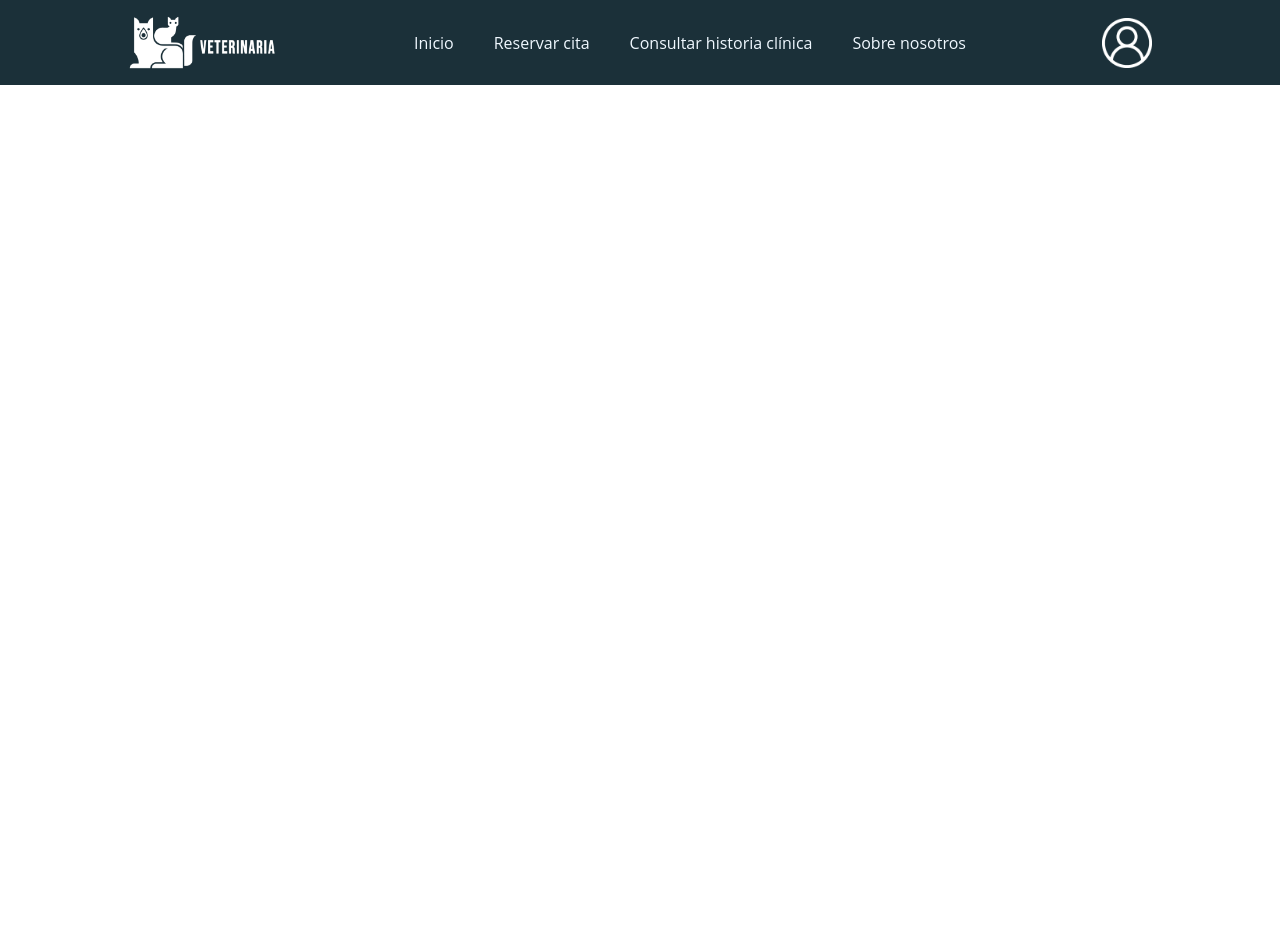
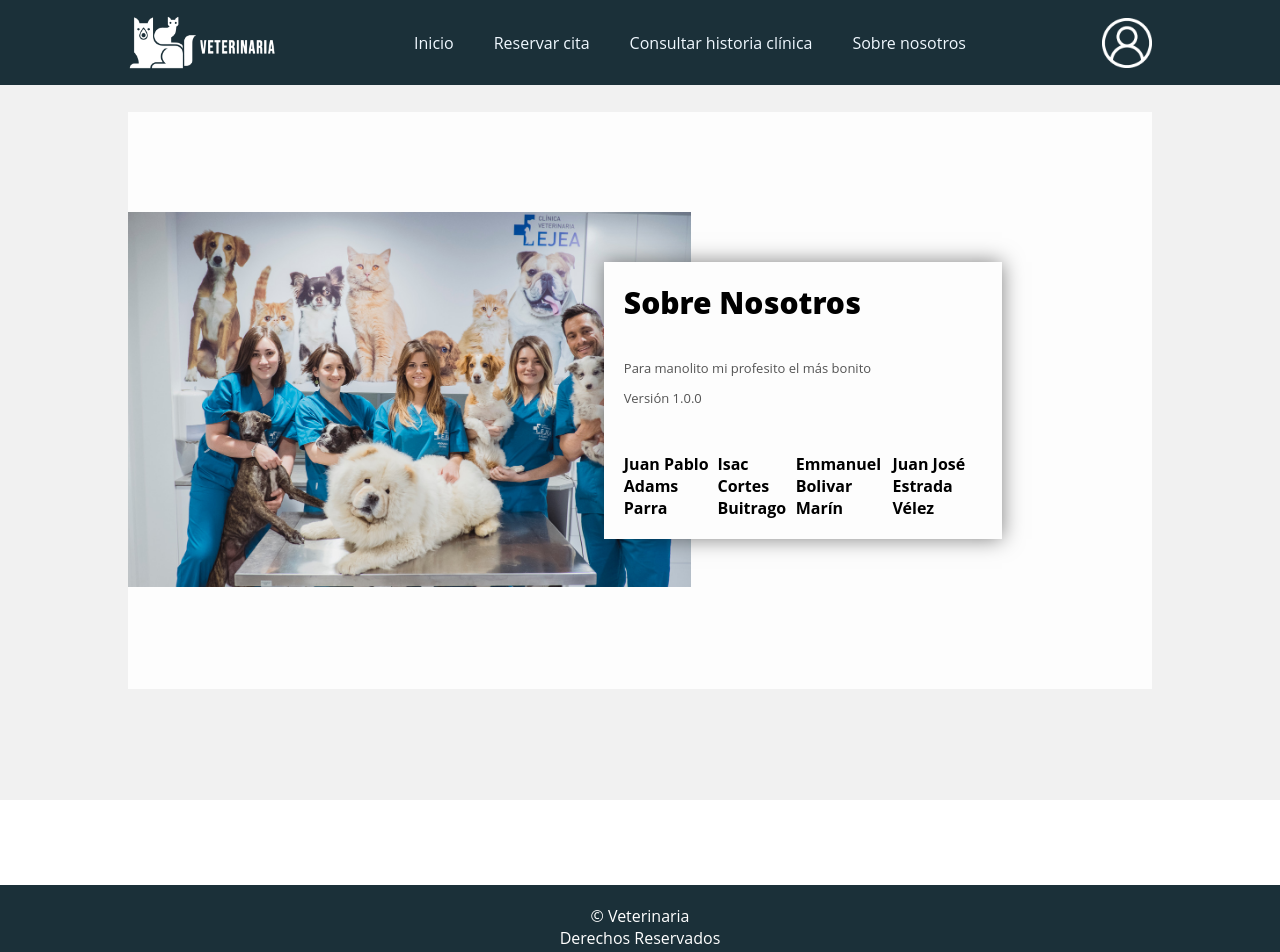
Before and after one commit to Juajsia/Proyecto_Final_Veterinaria, an Angular app in the folder veterinariaFrontend/: page /about in a window 1280 px wide. Shown: the top 952 px of the page. Before the commit the page ends 800 px from the top, so only its background shows below. Built offline with nearby package versions, Linux system fonts and the light colour scheme.

Commit message:
Angular Home y About us page entrega 1

```diff
--- /dev/null
+++ b/veterinariaFrontend/src/app/components/footer/footer.component.css
@@ -0,0 +1,15 @@
+footer {
+    position: relative;
+    top: 85px;
+    bottom: 0;
+    background-color: #1b3039;
+    color: #fff;
+    padding: 20px;
+    margin-top: auto;
+    display: flex;
+    flex-direction: column;
+    justify-content: center;
+    align-items: center;
+    text-align: center;
+
+}
--- /dev/null
+++ b/veterinariaFrontend/src/app/components/footer/footer.component.html
@@ -0,0 +1,4 @@
+<footer>
+    <p>© Veterinaria</p>
+    <p>Derechos Reservados</p>
+</footer>
--- a/veterinariaFrontend/src/app/components/navbar/navbar.component.html
+++ b/veterinariaFrontend/src/app/components/navbar/navbar.component.html
@@ -2,7 +2,7 @@
     <nav>
         <img src="../../../assets/LogoVeterinaria.png" alt="logo" id="logo">
         <ul class="nav-links">
-            <li><a href="#">Inicio</a></li>
+            <li><a routerLink="/">Inicio</a></li>
             <li><a href="#">Reservar cita</a></li>
             <li><a href="#">Consultar historia clínica </a></li>
             <li><a routerLink="/about">Sobre nosotros</a></li>
--- a/veterinariaFrontend/src/app/pages/about-us/about-us.component.css
+++ b/veterinariaFrontend/src/app/pages/about-us/about-us.component.css
@@ -0,0 +1,55 @@
+* {
+    margin: 0;
+    padding: 0;
+    font-family: "Open sans", sans-serif;
+    box-sizing: border-box;
+}
+
+main {
+
+    min-height: 100vh;
+    display: flex;
+    align-items: center;
+    justify-content: center;
+    background-color: #f1f1f1;
+}
+
+.about-section {
+    background: url(../../../assets/AboutUS.jpeg) no-repeat left;
+    background-size: 55%;
+    background-color: #fdfdfd;
+    overflow: hidden;
+    padding: 150px;
+    width: 80%;
+}
+
+.inner-container {
+
+    width: 55%;
+    float: right;
+    background-color: #fdfdfd;
+    padding: 20px;
+    box-shadow: 0px 0px 20px rgba(0, 0, 0, 0.5);
+}
+
+.inner-container h1 {
+    margin-bottom: 30px;
+    font-size: 30px;
+    font-weight: 900;
+
+}
+
+.text {
+    font-size: 13px;
+    color: #545454;
+    line-height: 30px;
+    text-align: justify;
+    margin-bottom: 40px;
+
+}
+
+.skills {
+    display: flex;
+    justify-content: space-between;
+    font-weight: 700;
+}
--- a/veterinariaFrontend/src/app/pages/about-us/about-us.component.html
+++ b/veterinariaFrontend/src/app/pages/about-us/about-us.component.html
@@ -1 +1,23 @@
 <app-navbar></app-navbar>
+
+<main>
+    <div class="about-section">
+        <div class="inner-container">
+            <h1>Sobre Nosotros</h1>
+            <p class="text">
+                Para manolito mi profesito el más bonito
+                <br>
+                Versión 1.0.0
+            </p>
+            <div class="skills">
+                <span>Juan Pablo Adams Parra</span>
+                <span>Isac Cortes Buitrago</span>
+                <span>Emmanuel Bolivar Marín</span>
+                <span>Juan José Estrada Vélez</span>
+            </div>
+
+        </div>
+    </div>
+</main>
+
+<app-footer></app-footer>
--- a/veterinariaFrontend/src/app/pages/about-us/about-us.component.ts
+++ b/veterinariaFrontend/src/app/pages/about-us/about-us.component.ts
@@ -1,11 +1,12 @@
 import { Component } from '@angular/core';
 import { CommonModule } from '@angular/common';
 import { NavbarComponent } from '../../components/navbar/navbar.component';
+import { FooterComponent } from '../../components/footer/footer.component';
 
 @Component({
   selector: 'app-about-us',
   standalone: true,
-  imports: [CommonModule, NavbarComponent],
+  imports: [CommonModule, NavbarComponent, FooterComponent],
   templateUrl: './about-us.component.html',
   styleUrl: './about-us.component.css'
 })
--- a/veterinariaFrontend/src/app/pages/home/home.component.css
+++ b/veterinariaFrontend/src/app/pages/home/home.component.css
@@ -8,3 +8,169 @@
     position: relative;
     top: 85px;
 }
+
+
+#contenidos {
+    display: grid;
+    grid-template-columns: 2fr 8fr;
+    gap: 20px;
+
+    margin: 30px;
+}
+
+aside {
+    width: 300px;
+    background-color: #f1f1f1;
+    border-radius: 10px;
+    padding: 20px;
+    box-shadow: 0px 0px 20px rgba(0, 0, 0, 0.4);
+    display: flex;
+    flex-direction: column;
+    align-items: center;
+    margin-left: 20px;
+}
+
+.flotante {
+    position: sticky;
+    top: 100px;
+}
+
+aside h3 {
+    font-size: 1.5rem;
+    margin-bottom: 10px;
+}
+
+aside p {
+    text-align: center;
+    margin-bottom: 20px;
+}
+
+ul {
+    list-style: none;
+    padding: 0;
+    margin: 0;
+}
+
+li {
+    margin-bottom: 5px;
+}
+
+#formContacto {
+    display: flex;
+    flex-direction: column;
+    gap: 10px;
+}
+
+.inputContacto {
+    padding: 10px;
+    border: 1px solid #ccc;
+    border-radius: 5px;
+}
+
+.btnEnviar {
+    background-color: #1b3039;
+    color: white;
+    border: none;
+    padding: 10px 20px;
+    border-radius: 5px;
+    cursor: pointer;
+}
+
+.btnEnviar:hover {
+    background-color: #1f5268;
+}
+
+.contacto {
+    text-align: center;
+    margin-bottom: 20px;
+}
+
+.formulario {
+    text-align: center;
+}
+
+
+/* ---------------------------------------- */
+.card {
+    border: none;
+    position: relative;
+    border-radius: 16px;
+    box-shadow: none;
+    background: #fff;
+    border-radius: 20px;
+    box-shadow: 0px 0px 20px #a7a7a7ce;
+    max-width: 100%;
+    /* max-height: 300px; */
+    max-height: fit-content;
+    text-align: left;
+}
+
+.card h2 {
+    margin: 0 0 18px 0;
+    font-size: 1.9rem;
+    letter-spacing: 0.06em;
+    color: black;
+
+}
+
+figure {
+    margin: 0;
+    padding: 0;
+    max-width: 550px;
+    min-width: 500px;
+    max-height: 299px;
+    overflow: hidden;
+    border-top-left-radius: 20px;
+    border-bottom-left-radius: 20px;
+}
+
+.card img {
+    max-width: 550px;
+    min-width: 500px;
+    transform-origin: center;
+
+}
+
+.article-body {
+    padding: 24px;
+}
+
+.card p {
+    color: #0000009a;
+}
+
+.Tarjetas {
+    margin-top: 20px;
+    max-width: 90%;
+    margin-inline: auto;
+    padding-inline: 24px;
+    display: flex;
+    flex-flow: column;
+    gap: 20px;
+}
+
+.card-container {
+    display: flex;
+    flex-flow: row;
+}
+
+
+.btn-card {
+    padding: 10px 20px;
+    border-radius: 5px;
+    margin: 20px 0;
+    background-color: #ffff;
+    color: #1b3039;
+    border-color: #1b3039;
+    font-size: 14px;
+    font-weight: bold;
+    letter-spacing: 0.05em;
+    transition: all .5s ease;
+}
+
+
+.btn-card:hover {
+    background-color: #1b3039;
+    color: #ffff;
+    border-color: #ffff;
+}
--- a/veterinariaFrontend/src/app/pages/home/home.component.html
+++ b/veterinariaFrontend/src/app/pages/home/home.component.html
@@ -2,6 +2,105 @@
 
 <div class="carrusel">
     <app-carrusel></app-carrusel>
+
+
+    <section id="contenidos">
+        <aside>
+            <div class="flotante">
+                <div class="contacto">
+                    <h3>Contáctanos</h3>
+                    <p>¿Tienes alguna pregunta o comentario? ¡Estamos aquí para ayudarte!</p>
+                    <ul>
+                        <li>Email: ejemplo#example.com</li>
+                        <li>Teléfono: +123456789</li>
+                        <li>Dirección: Calle Ejemplo, Ciudad</li>
+                    </ul>
+                </div>
+                <div class="formulario">
+                    <h3>Envíanos un Mensaje</h3>
+                    <form id="formContacto">
+                        <input type="text" id="nombre" name="nombre" placeholder="Nombre" class="inputContacto"
+                            required>
+                        <input type="email" id="email" name="email" placeholder="Correo Electrónico"
+                            class="inputContacto" required>
+                        <textarea id="mensaje" name="mensaje" placeholder="Mensaje" rows="4" class="inputContacto"
+                            required></textarea>
+                        <button type="submit" class="btnEnviar">Enviar</button>
+                    </form>
+                </div>
+            </div>
+        </aside>
+
+        <section class="Tarjetas">
+            <article class="card">
+                <div class="card-container">
+                    <figure>
+                        <img src="../../../assets/acercamiento-al-medico-veterinario-cuidando-mascota.png" alt="">
+                    </figure>
+                    <div class="article-body">
+                        <h2>Atención Clínica General</h2>
+                        <p>
+                            Para asegurar un diagnóstico adecuado es necesario realizar una evaluación médica de su
+                            mascota. De este modo comenzamos examinando los ojos, los oídos y la piel,
+                            inspeccionando -así mismo- su sistema cardiovascular, neurológico, gastrointestinal y
+                            esquelético para detectar cualquier anormalidad.
+                        </p>
+                        <Button class="btn-card">Saber más</Button>
+                    </div>
+                </div>
+            </article>
+
+            <article class="card">
+                <div class="card-container">
+                    <figure>
+                        <img src="../../../assets/que-es-una-veterinaria.png" alt="">
+                    </figure>
+                    <div class="article-body">
+                        <h2>Consulta Médica Especializada</h2>
+                        <p>
+                            Muchos de nuestros pacientes requieren de una evaluación o seguimiento por parte de
+                            nuestros especialistas veterinarios de acuerdo a la complejidad de la problemática
+                            médica clínica y/o quirúrgica a atender.
+                        </p>
+                        <Button class="btn-card">Saber más</Button>
+                    </div>
+                </div>
+            </article>
+
+            <article class="card">
+                <div class="card-container">
+                    <figure>
+                        <img src="../../../assets/veterinarian-check-ing-puppy-s-health-2.png" alt="">
+                    </figure>
+                    <div class="article-body">
+                        <h2>Consulta tu historia clínica</h2>
+                        <p>
+                            Olvídate de tener que ir a las sedes físicas a esperar, porque aquí puedes consultar la
+                            historia clínica de tu mascota con un click, desde la comodidad de tu casa.
+                        </p>
+                        <Button class="btn-card">Saber más</Button>
+                    </div>
+                </div>
+            </article>
+
+            <article class="card">
+                <div class="card-container">
+                    <figure>
+                        <img src="../../../assets/AboutUS.jpeg" alt="">
+                    </figure>
+                    <div class="article-body">
+                        <h2>Atención 24/7</h2>
+                        <p>
+                            Contamos con servicio de urgencias todo el día, cuenta con nuestra atención en cualquier
+                            momento que tu mascota lo necesite.
+                        </p>
+                        <Button class="btn-card">Saber más</Button>
+                    </div>
+                </div>
+            </article>
+        </section>
+    </section>
 </div>
 
+<app-footer></app-footer>
 <router-outlet></router-outlet>
--- a/veterinariaFrontend/src/app/pages/home/home.component.ts
+++ b/veterinariaFrontend/src/app/pages/home/home.component.ts
@@ -3,11 +3,12 @@ import { CommonModule } from '@angular/common';
 import { CarruselComponent } from '../../components/carrusel/carrusel.component';
 import { NavbarComponent } from '../../components/navbar/navbar.component';
 import { RouterOutlet } from '@angular/router';
+import { FooterComponent } from '../../components/footer/footer.component';
 
 @Component({
   selector: 'app-home',
   standalone: true,
-  imports: [CommonModule, CarruselComponent, NavbarComponent, RouterOutlet],
+  imports: [CommonModule, CarruselComponent, NavbarComponent, RouterOutlet, FooterComponent],
   templateUrl: './home.component.html',
   styleUrl: './home.component.css'
 })
```
Also changed, not shown: veterinariaFrontend/src/app/components/footer/footer.component.ts (added, +13 -0 lines), 1 other file (tests, documents, lock files or other folders).
